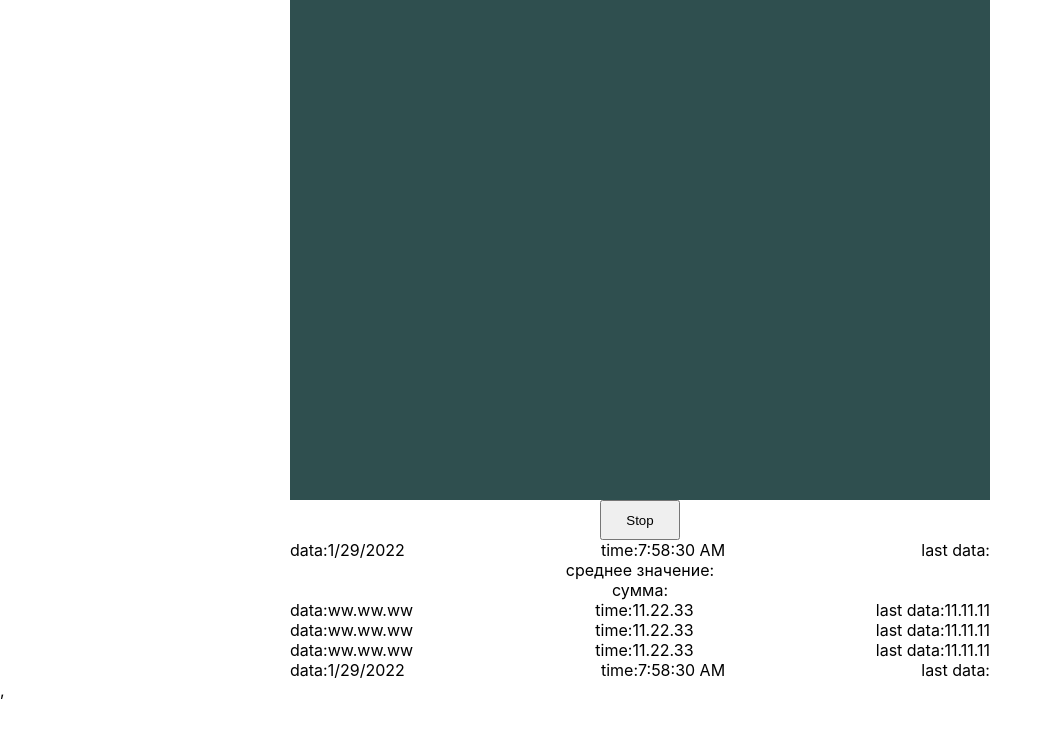
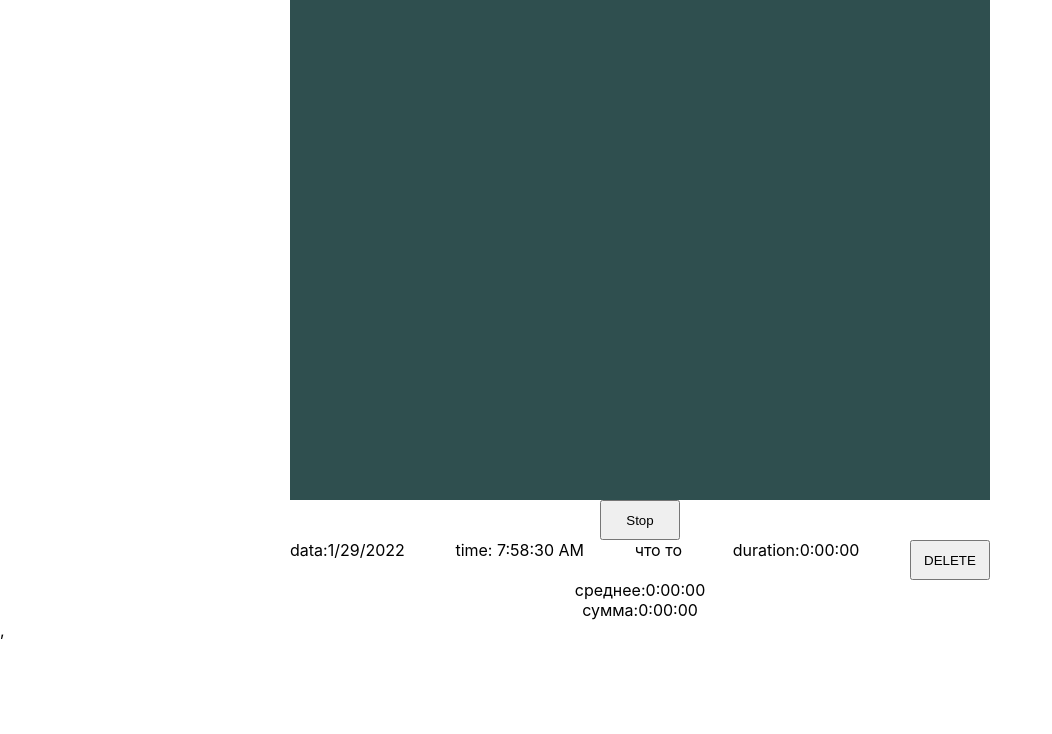
Before and after one commit to DimaShumanskiy/webcam_statistics, a React (Create React App) app: page / in a window 1280 px wide. Both pictures are taken after a click on the button "Start". Shown: the top 734 px of the page, without its empty margins (0-1052 px from the left). Built offline with nearby package versions, Linux system fonts and the light colour scheme; no server answers.

Commit message:
done the main logic work with time

```diff
--- a/src/App.tsx
+++ b/src/App.tsx
@@ -1,4 +1,4 @@
-import React, { FC, useState } from 'react';
+import React, { FC } from 'react';
 
 import { useDispatch } from 'react-redux';
 
@@ -7,38 +7,53 @@ import WebcamBlock from './components/webcam/Webcam';
 import { AddCalledStart, AddCalledStop, CalledType } from './state/statisticReducer';
 import { useAppSelector } from './state/store';
 import { changePlaying } from './state/webcamReducer';
+import { Four, Zero } from './staticNumber';
 
 const App: FC = () => {
     const dispatch = useDispatch();
+
     const playing = useAppSelector<boolean>(state => state.webcam.playing);
     const called = useAppSelector<CalledType[]>(state => state.statistic.called);
-    const [date, setDate] = useState<Date>();
-    const [lastDate, setLastDate] = useState<Date>();
 
-    const newDate = date?.toLocaleDateString();
-    const newTime = date?.toLocaleTimeString();
     const startStopPlay = (): void => {
         dispatch(changePlaying());
+        const newTime = Date.now();
+
         if (!playing) {
-            const x = new Date();
-            setDate(x);
-            const newDateX = x.toLocaleDateString();
-            const newTimeX = x.toLocaleTimeString();
-            dispatch(AddCalledStart(newDateX, newTimeX));
+            dispatch(AddCalledStart(newTime, newTime));
         } else {
-            const x = new Date();
-            const newTimeX = x.toLocaleTimeString();
-            setLastDate(new Date());
-            dispatch(AddCalledStop(newTimeX));
+            dispatch(AddCalledStop(newTime));
         }
     };
+    const onClickHandler = (): void => {};
 
-    // const x = new Date(called[0].stop).getTime(); // мм сек
+    const sum = called.reduce(
+        (acc, m) => (m.stop && m.start ? m.stop - m.start : Zero) + acc,
+        Zero,
+    );
+    const middle = sum / called.length;
+
     const data = called.map(m => (
         <div className={s.statistic} key={m.id}>
-            <span>data:{m.data}</span>
-            <span>time:{m.start}</span>
-            <span>last data:{m.stop}</span>
+            <span>data:{new Date(m.data || Zero).toLocaleDateString()}</span>
+            <span>time: {new Date(m.start || Zero).toLocaleTimeString()}</span>
+            {m.stop ? (
+                <span>last data:{new Date(m.stop || Zero).toLocaleTimeString()}</span>
+            ) : (
+                <span>что то</span>
+            )}
+            <span>
+                duration:
+                {new Date(m.stop && m.start ? m.stop - m.start : Zero)
+                    .toLocaleTimeString('ru-RU', {
+                        timeZone: 'UTC',
+                        timeZoneName: 'short',
+                    })
+                    .slice(Zero, -Four)}
+            </span>
+            <button type="button" className={s.btn} onClick={onClickHandler}>
+                DELETE
+            </button>
         </div>
     ));
 
@@ -51,15 +66,25 @@ const App: FC = () => {
                     {playing ? 'Stop' : 'Start'}
                 </button>
             </div>
-            <div className={s.statistic}>
-                <span>data:{newDate}</span>
-                <span>time:{newTime}</span>
-                <span>last data:{lastDate?.toLocaleTimeString()}</span>
-            </div>
-
-            <span>среднее значение:</span>
-            <span>сумма:</span>
             {data}
+            <span>
+                среднее:
+                {new Date(middle)
+                    .toLocaleTimeString('ru-RU', {
+                        timeZone: 'UTC',
+                        timeZoneName: 'short',
+                    })
+                    .slice(Zero, -Four)}
+            </span>
+            <span>
+                сумма:
+                {new Date(sum)
+                    .toLocaleTimeString('ru-RU', {
+                        timeZone: 'UTC',
+                        timeZoneName: 'short',
+                    })
+                    .slice(Zero, -Four)}
+            </span>
         </div>
     );
 };
--- a/src/state/statisticReducer.ts
+++ b/src/state/statisticReducer.ts
@@ -1,27 +1,28 @@
 import { v1 } from 'uuid';
+
+import { One, Zero } from '../staticNumber';
 
 const initialState: InitialStateType = {
     called: [
-        { data: 'ww.ww.ww', start: '11.22.33', stop: '11.11.11', id: '1' },
-        { data: 'ww.ww.ww', start: '11.22.33', stop: '11.11.11', id: '2' },
-        { data: 'ww.ww.ww', start: '11.22.33', stop: '11.11.11', id: '3' },
+        // { data: 123, start: 123, stop: 123, id: '1' },
+        // { data: 123, start: 123, stop: 132, id: '2' },
+        // { data: 123, start: 123, stop: 132, id: '3' },
     ],
-    mean: 10,
-    sum: 10,
 };
 type InitialStateType = {
     called: CalledType[];
-    mean: number;
-    sum: number;
 };
 export type CalledType = {
-    data?: string;
-    start?: string;
-    stop?: string;
+    data?: number;
+    start?: number;
+    stop?: number;
     id: string;
 };
 
-type ActionsType = ReturnType<typeof AddCalledStart> | ReturnType<typeof AddCalledStop>;
+type ActionsType =
+    | ReturnType<typeof AddCalledStart>
+    | ReturnType<typeof AddCalledStop>
+    | ReturnType<typeof RemoveCalled>;
 
 export const statisticReducer = (
     state: InitialStateType = initialState,
@@ -36,25 +37,26 @@ export const statisticReducer = (
                     { id: v1(), data: action.data, start: action.start },
                 ],
             };
-        case 'ADD-CALLED-STOP':
-            const one = 2;
-            // const lastItem = state.called[state.called.length - one]; // { data: 'ww.ww.ww', start: '11.22.33', stop: '11.11.11', id: '3' },
-            const copyState = state.called.slice(0, -1);
-            const copyLastItem = state.called.slice(-1);
-            const result = [...copyState, { ...copyLastItem[0], stop: action.stop }];
-            console.log(result);
+        case 'ADD-CALLED-STOP': {
+            const copyState = state.called.slice(Zero, -One);
+            const copyLastItem = state.called.slice(-One);
+            const result = [...copyState, { ...copyLastItem[Zero], stop: action.stop }];
             return {
                 ...state,
-                // called: [...state.called, lastItem.stop: action.stop],
                 called: result,
             };
+        }
+        case 'REMOVE-CALLED':
+            return { ...state };
         default:
             return { ...state };
     }
 };
 
-export const AddCalledStart = (data?: string, start?: string) =>
+export const AddCalledStart = (data?: number, start?: number) =>
     ({ type: 'ADD-CALLED-START', data, start } as const);
 
-export const AddCalledStop = (stop?: string) =>
+export const AddCalledStop = (stop?: number) =>
     ({ type: 'ADD-CALLED-STOP', stop } as const);
+
+export const RemoveCalled = (id: string) => ({ type: 'REMOVE-CALLED', id } as const);
--- /dev/null
+++ b/src/staticNumber.ts
@@ -0,0 +1,3 @@
+export const Zero = 0;
+export const One = 1;
+export const Four = 4;
```
